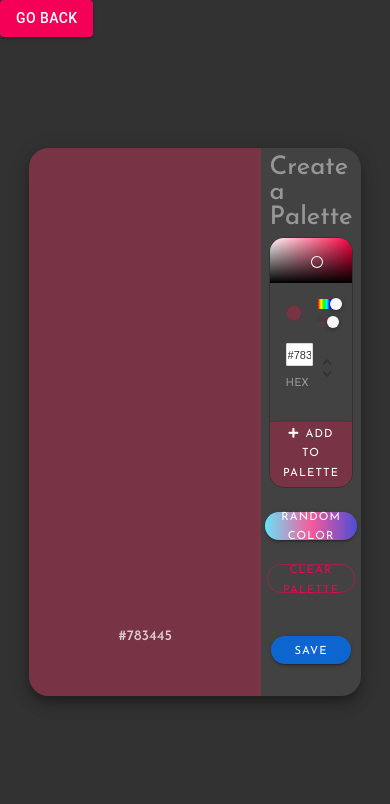
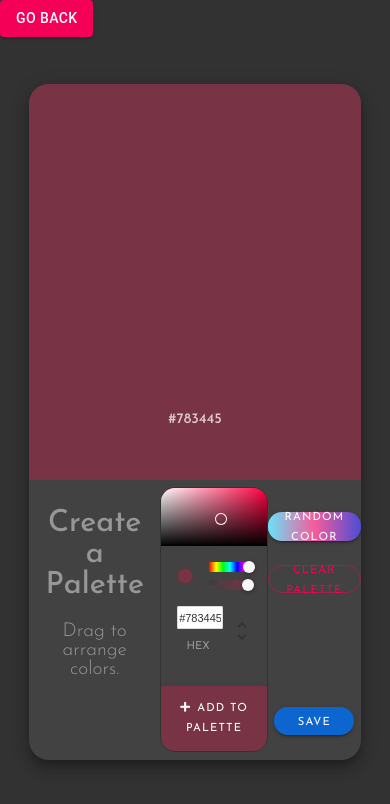
Before and after one commit to parthpatel6347/react-color-palette, a React (Create React App) app: page /palette/new in a window 390 px wide. Shown: the top 804 px of the page. Built offline with nearby package versions, Linux system fonts and the light colour scheme; what react-material-ui-form-validator would draw is missing.

Commit message:
make responsive new palette form wip

```diff
--- a/src/ColorPicker.js
+++ b/src/ColorPicker.js
@@ -16,12 +16,18 @@ const styles = {
     width: "100%",
     height: "100%",
     border: "1px solid #323232",
+    [sizes.down("sm")]: {
+      width: "40%",
+    },
   },
   colorPicker: {
     width: "100% !important",
     background: "#424242 !important",
     boxShadow: "none !important",
     fontFamily: "'Josefin Sans', sans-serif !important",
+    [sizes.down("sm")]: {
+      height: "85%",
+    },
   },
   addColorBtn: {
     width: "100% !important",
--- a/src/DraggableColorList.js
+++ b/src/DraggableColorList.js
@@ -2,12 +2,17 @@ import React from "react";
 import DraggableColor from "./DraggableColor";
 import { SortableContainer } from "react-sortable-hoc";
 import { withStyles } from "@material-ui/core/styles";
+import sizes from "./styles/sizes";
 
 const styles = {
   root: {
     display: "flex",
     width: "70%",
     height: "100%",
+    [sizes.down("sm")]: {
+      width: "100%",
+      height: "60%",
+    },
   },
 };
 
--- a/src/NewPaletteForm.js
+++ b/src/NewPaletteForm.js
@@ -38,6 +38,10 @@ const styles = {
       height: "65%",
       borderRadius: "20px",
     },
+    [sizes.down("sm")]: {
+      flexDirection: "column",
+      height: "80%",
+    },
     // boxShadow: " 20px 20px 60px #2b2b2b",
   },
   header: {
@@ -54,17 +58,36 @@ const styles = {
     padding: "0 2.5% 0",
     alignItems: "center",
     justifyContent: "space-between",
+    [sizes.down("sm")]: {
+      flexDirection: "row",
+      width: "100%",
+      height: "40%",
+      padding: "2.5% 0",
+      justifyContent: "space-around",
+    },
   },
   colorControls: {
     display: "flex",
     width: "100%",
     flexDirection: "column",
     alignItems: "center",
+    [sizes.down("sm")]: {
+      flexDirection: "row",
+      justifyContent: "space-evenly",
+      // width: "70%",
+      height: "100%",
+    },
   },
   HeaderContainer: {
     height: "20%",
     display: "flex",
     alignItems: "center",
+    [sizes.down("sm")]: {
+      width: "25%",
+      height: "100%",
+      flexDirection: "column",
+      padding: "0 1.5em 0",
+    },
     "& h1": {
       color: "#979797",
       fontWeight: "500",
@@ -74,6 +97,44 @@ const styles = {
       [sizes.down("md")]: {
         fontSize: "1.6em",
       },
+      [sizes.down("sm")]: {
+        textAlign: "center",
+        fontSize: "1.9rem",
+      },
+    },
+    "& h2": {
+      color: "#979797",
+      // [sizes.down("lg")]: {
+      //   fontSize: "1.8rem",
+      // },
+      // [sizes.down("md")]: {
+      //   fontSize: "1.6em",
+      // },
+      [sizes.down("sm")]: {
+        marginTop: "0em",
+        textAlign: "center",
+        fontSize: "1.2em",
+        fontWeight: "300",
+      },
+    },
+  },
+  buttonGroup: {
+    [sizes.down("sm")]: {
+      width: "35%",
+      height: "100%",
+      display: "flex",
+      flexDirection: "column",
+      justifyContent: "space-between",
+      alignItems: "center",
+    },
+  },
+  colorButtons: {
+    [sizes.down("sm")]: {
+      width: "100%",
+      display: "flex",
+      flexDirection: "column",
+      justifyContent: "space-around",
+      alignItems: "center",
     },
   },
   randBtn: {
@@ -192,12 +253,15 @@ class NewPaletteForm extends Component {
             <div className={classes.colorControls}>
               <div className={classes.HeaderContainer}>
                 <h1>Create a Palette</h1>
+                <h2>Drag to arrange colors.</h2>
               </div>
               <ColorPicker
                 colors={this.state.colors}
                 isPaletteFull={isPaletteFull}
                 addColor={this.addColor}
               />
+              <div className={classes.buttonGroup}>
+                <div className={classes.colorButtons}>
                   <Button
                     className={classes.randBtn}
                     variant="contained"
@@ -216,13 +280,14 @@ class NewPaletteForm extends Component {
                     Clear Palette
                   </Button>
                 </div>
-
                 <PaletteSaveForm
                   palettes={palettes}
                   colors={this.state.colors}
                   minColors={minColors}
                   handleSubmit={this.handleSubmit}
                 />
+              </div>
+            </div>
           </div>
         </Paper>
       </div>
--- a/src/PaletteSaveForm.js
+++ b/src/PaletteSaveForm.js
@@ -13,6 +13,9 @@ const styles = {
     width: "100%",
     display: "flex",
     justifyContent: "center",
+    [sizes.down("sm")]: {
+      paddingBottom: "1rem",
+    },
   },
   saveBtn: {
     marginTop: "1rem",
```
Also changed, not shown: 1 other file (tests, documents, lock files or other folders). Lines whose indentation alone changed are shown as unchanged.
